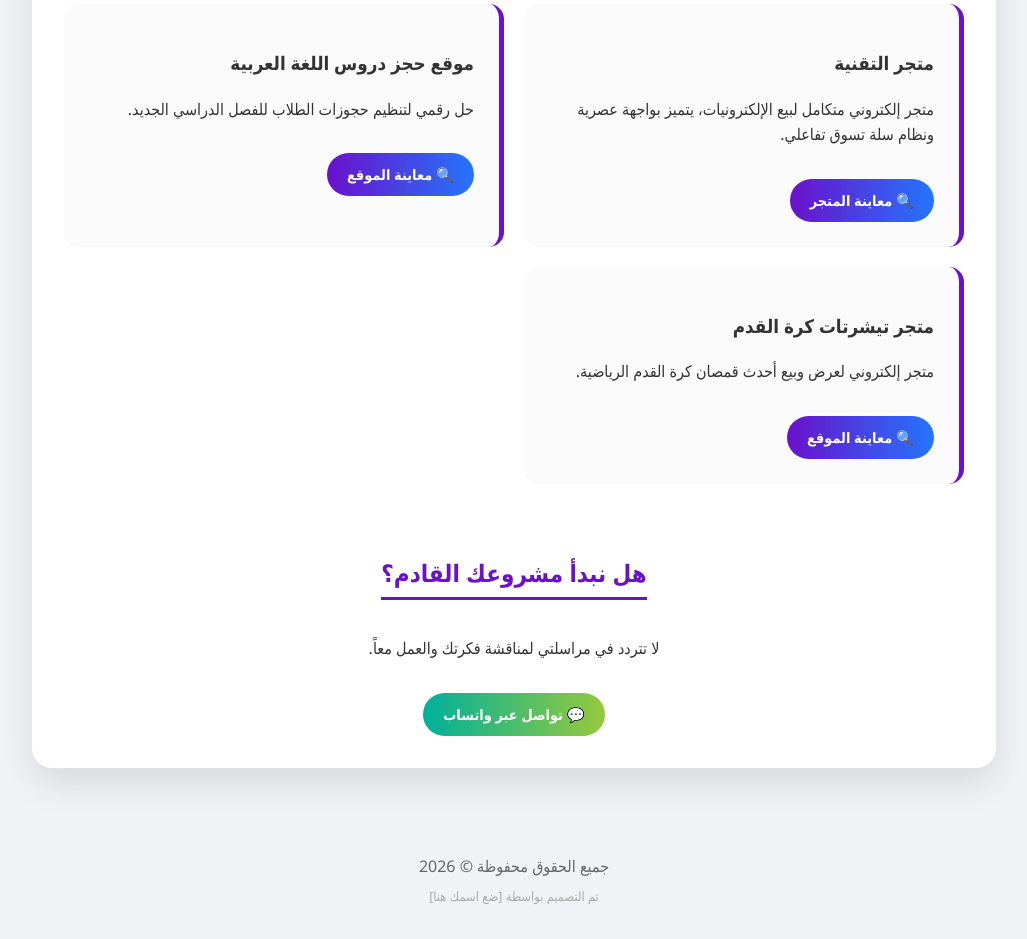
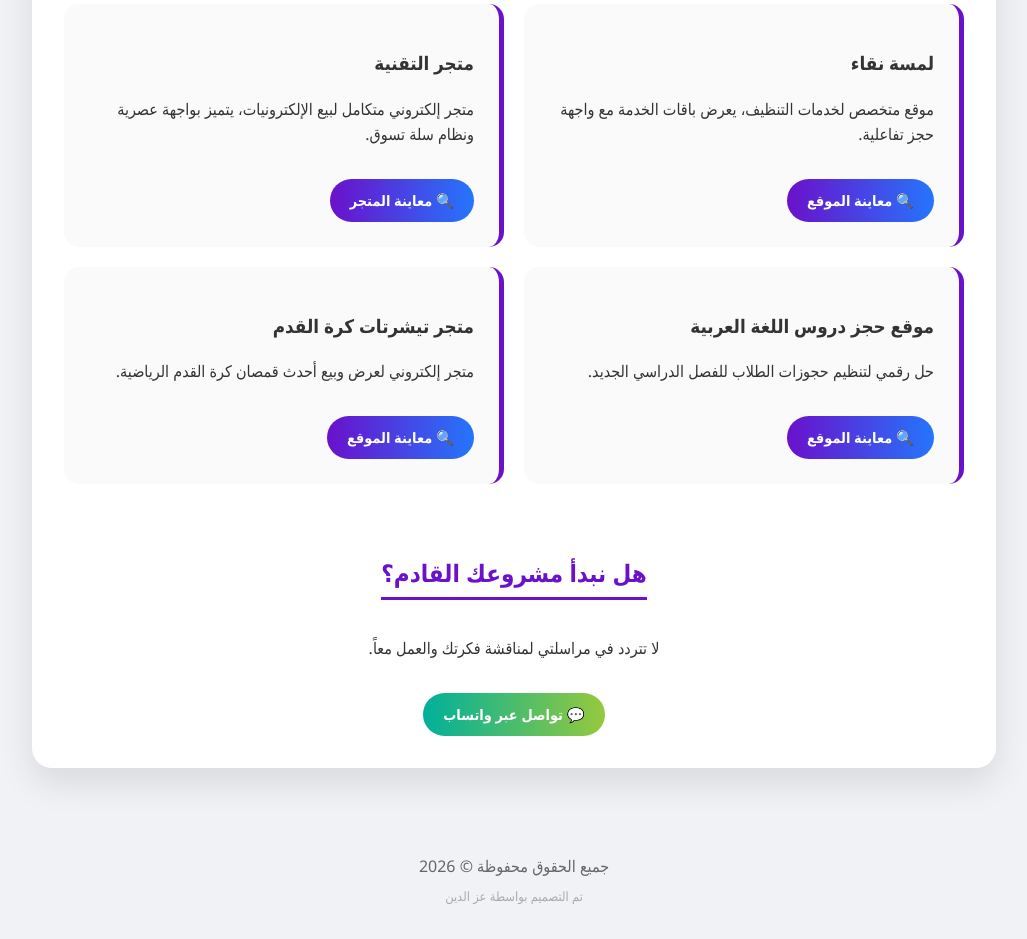
Before and after one commit to almonasqez21-eng/-, a plain HTML site: page index.html in a window 1280 px wide. Shown: the part 643-1582 px from the top of the page, without its empty margins (126-1153 px from the left). Drawn offline with Linux system fonts and the light colour scheme.

Commit message:
Add files via upload

```diff
--- a/index.html
+++ b/index.html
@@ -37,23 +37,29 @@
     <section style="margin-top: 50px;">
         <h2>أعمالي السابقة</h2>
         <div class="projects-grid">
-            <!-- المشروع الجديد: متجر التقنية -->
+            <!-- 1. لمسة نقاء -->
+            <div class="project-card">
+                <h3>لمسة نقاء</h3>
+                <p>موقع متخصص لخدمات التنظيف، يعرض باقات الخدمة مع واجهة حجز تفاعلية.</p>
+                <a href="https://almonasqez21-eng.github.io/---_----_-/#packages" class="btn preview-btn" target="_blank">🔍 معاينة الموقع</a>
+            </div>
+            <!-- 2. متجر التقنية -->
             <div class="project-card">
                 <h3>متجر التقنية</h3>
-                <p>متجر إلكتروني متكامل لبيع الإلكترونيات، يتميز بواجهة عصرية ونظام سلة تسوق تفاعلي.</p>
+                <p>متجر إلكتروني متكامل لبيع الإلكترونيات، يتميز بواجهة عصرية ونظام سلة تسوق.</p>
                 <a href="https://almonasqez21-eng.github.io/-_-_-/index.html" class="btn preview-btn" target="_blank">🔍 معاينة المتجر</a>
             </div>
-            <!-- المشروع الأول -->
+            <!-- 3. حجز دروس العربية -->
             <div class="project-card">
                 <h3>موقع حجز دروس اللغة العربية</h3>
                 <p>حل رقمي لتنظيم حجوزات الطلاب للفصل الدراسي الجديد.</p>
                 <a href="https://almonasqez21-eng.github.io/-------/" class="btn preview-btn" target="_blank">🔍 معاينة الموقع</a>
             </div>
-            <!-- المشروع الثاني -->
+            <!-- 4. متجر تيشرتات كرة القدم -->
             <div class="project-card">
                 <h3>متجر تيشرتات كرة القدم</h3>
                 <p>متجر إلكتروني لعرض وبيع أحدث قمصان كرة القدم الرياضية.</p>
-                <a href="https://almonasqez21-eng.github.io/-----/" class="btn preview-btn" target="_blank">🔍 معاينة الموقع</a>
+                <a href="https://almonasqez21-eng.github.io/-------/" class="btn preview-btn" target="_blank">🔍 معاينة الموقع</a>
             </div>
         </div>
     </section>
@@ -67,7 +73,7 @@
 
 <footer>
     <p>جميع الحقوق محفوظة &copy; 2026</p>
-    <p style="font-size: 0.8rem; color: #aaa; margin-top: -10px;">تم التصميم بواسطة [ضع اسمك هنا]</p>
+    <p style="font-size: 0.8rem; color: #aaa; margin-top: -10px;">تم التصميم بواسطة عز الدين</p>
 </footer>
 
 </body>
```
